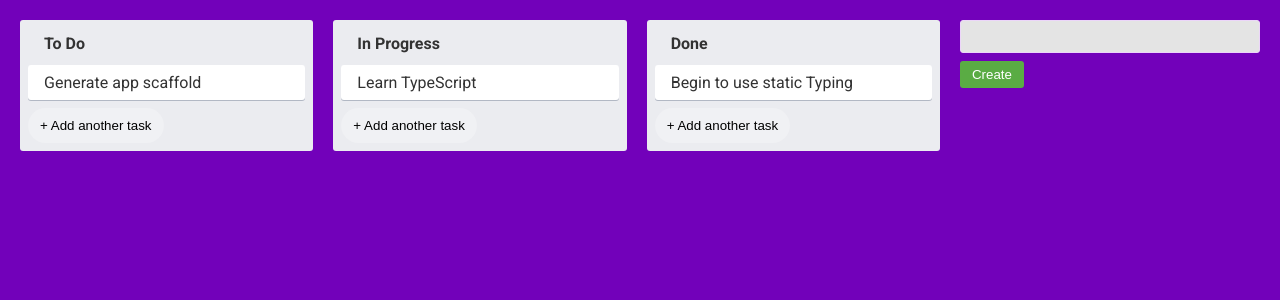
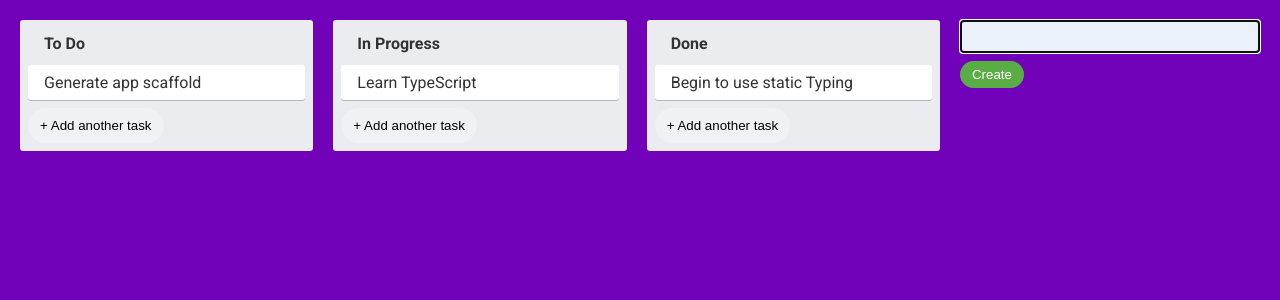
Before and after one commit to obicodeman555/obla, a React (Create React App) app: page / in a window 1280 px wide. Both pictures are taken after a click on the button "+ Add another list". Shown: the top 300 px of the page. Built offline with nearby package versions, Linux system fonts and the light colour scheme.

Commit message:
custom hook for automatic focus on input using refs

```diff
--- a/src/components/NewItemForm.tsx
+++ b/src/components/NewItemForm.tsx
@@ -1,16 +1,17 @@
 import { useState } from 'react';
 import { NewItemFormContainer, NewItemButton, NewItemInput } from '../styles';
-
+import { useFocus } from '../utils/useFocus';
 type NewItemFormProps = {
     onAdd(text: string): void
 }
 
 export const NewItemForm = ({ onAdd }: NewItemFormProps) => {
     const [text, setText] = useState("");
+    const inputRef = useFocus()
 
     return (
         <NewItemFormContainer>
-            <NewItemInput value={text} onChange={(e) => setText(e.target.value)} />
+            <NewItemInput value={text} onChange={(e) => setText(e.target.value)} ref={inputRef} />
             <NewItemButton onClick={() => onAdd(text)}>
                 Create
             </NewItemButton>
--- a/src/styles.ts
+++ b/src/styles.ts
@@ -35,7 +35,7 @@
 `
 
 type AddItemButtonProps = {
-    dark?: boolean
+  dark?: boolean
 }
 
 export const AddItemButton = styled.button<AddItemButtonProps>`
@@ -64,7 +64,7 @@
 
 export const NewItemButton = styled.button`
     background-color: #5aac44;
-    border-radius: 3px;
+    border-radius: 999px;
     border: none;
     box-shadow: none;
     color: #fff;
@@ -75,7 +75,7 @@
 export const NewItemInput = styled.input`
 border-radius: 3px;
 border: 1px solid #ecd5f9;
-  background-color: #e4e4e4;
+  background-color: #EAF1FB;
 margin-bottom: 0.5rem;
   padding: 0.5rem 1rem;
   width: 100%;
--- /dev/null
+++ b/src/utils/useFocus.ts
@@ -0,0 +1,11 @@
+import { useRef, useEffect } from "react";
+
+export const useFocus = () => {
+    const ref = useRef<HTMLInputElement>(null);
+
+    useEffect(() => {
+        ref.current?.focus();
+    }, []);
+
+    return ref;
+}
```
